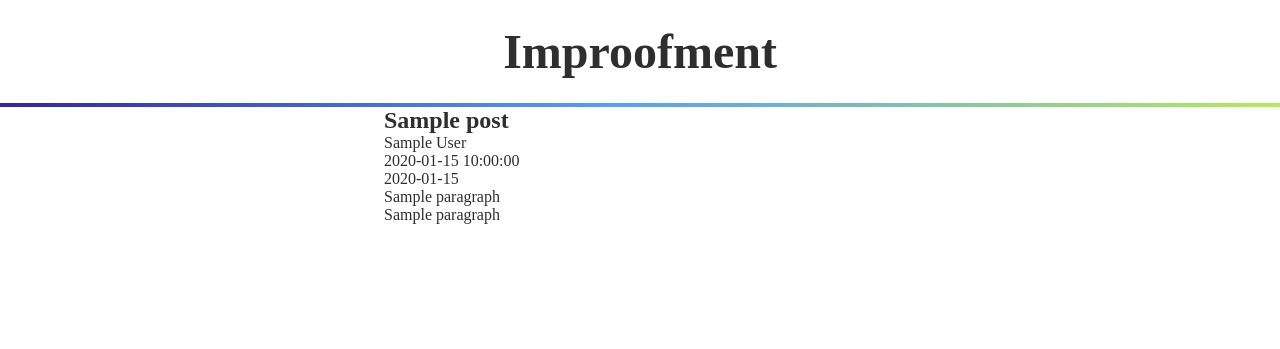
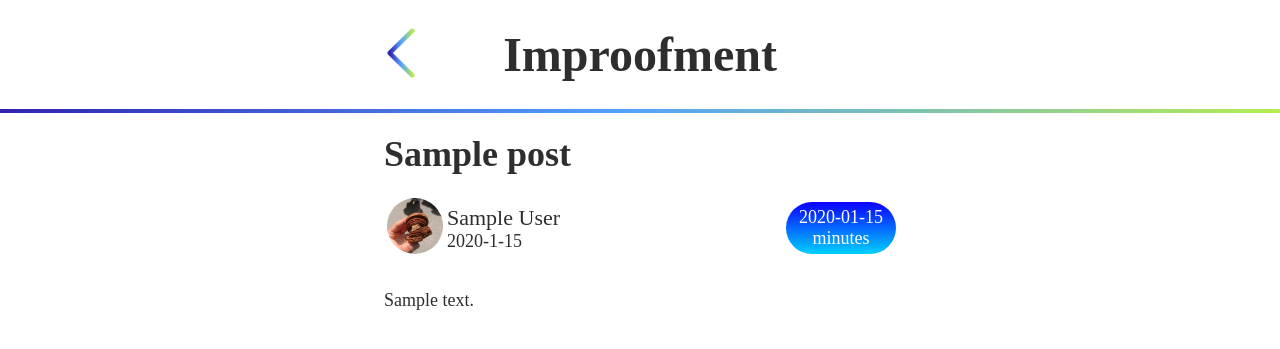
Before and after one commit to udosreis/flask-blog, a Flask app: template templates/post.html in a window 1280 px wide. Shown: the top 349 px of the page. Run offline with Flask 2, Linux system fonts and the light colour scheme; the template is opened without the code that fills it: most values are stand-ins (such as "Sample title", 1, 10 or a date in 2020).

Commit message:
New styling for the whole blog

```diff
--- a/application.py
+++ b/application.py
@@ -1,4 +1,5 @@
 import os
+from datetime import datetime
 from flask import Flask, redirect, render_template, request
 
 app = Flask(__name__, template_folder="templates")
@@ -13,20 +14,24 @@ def load_posts():
                 doc = ""
                 post["title"] = rf.readline().rstrip("\n")
                 post["author"] = rf.readline().rstrip("\n")
-                post["date"] = rf.readline().rstrip("\n")
+                post["date"] = datetime.strptime(rf.readline().rstrip("\n"), "%Y-%m-%d")
                 post["content"] = []
-                paragraph = ""
+
+                paragraph = {"text": "", "type": 0}
                 for line in rf:
                     if line == "\n":
                         post["content"].append(paragraph)
-                        paragraph = ""
+                        paragraph = {"text": "", "type": 0}
                     else:
-                        paragraph += line.rstrip("\n")
+                        paragraph["text"] += line.rstrip("\n")
                     doc += line.rstrip("\n") + " "
                 post["content"].append(paragraph)
+
                 post["readtime"] = round(len(doc.split()) / 275)
+                post["preview"] = doc[0:100]
+
                 posts.append(post)
-    return posts
+    return sorted(posts, key=lambda x: x["date"], reverse=True)
 
 
 posts = load_posts()
@@ -37,10 +42,10 @@ def home():
     return render_template("home.html", posts = posts)
 
 
-@app.route("/<date>/<title>")
-def post(date, title):
+@app.route("/<year>/<month>/<day>/<title>")
+def post(year, month, day, title):
     for post in posts:
-        if post["title"] == title and post["date"] == date:
+        if post["title"] == title and post["date"] == datetime(int(year), int(month), int(day)):
             return render_template("post.html", post = post)
 
 if __name__ == "__main__":
--- a/posts/bonjour-tout-le-monde.txt
+++ b/posts/bonjour-tout-le-monde.txt
@@ -1,7 +1,7 @@
 Bonjour tout le monde!
 Ugo Dos Reis
 2020-09-13
- Bonjour! Hola! Bună ziua! Olá! Hello!
+Bonjour! Hola! Bună ziua! Olá! Hello!
 
 Only one of those was looked up. Can you guess which one?
 
--- a/posts/e-learning.txt
+++ b/posts/e-learning.txt
@@ -7,18 +7,21 @@ Image: Pixabay
 With COVID around, most places where people meet have been closed or have had restrictions applied: sporting events have no more supporters, some restaurants can only do takeaway, gyms have shut down, and schools have moved to an online format.
 
 I have been part of this colossal societal experiment, where most activities are remote. Amid the pandemic, the university sent us back home, and we continued our courses through the use of e-learning.
+
 The Experience
 
 So far, online classes have been a mixed experience. On the one hand, attending online lectures isn't a major change due to the software. We can listen to the professor and see what he is writing, be broken down into groups to work on worksheets and discuss our solutions, and ask questions. On the other hand, we don't get to see most of our classmates and creating connections is harder because everything is done through a computer screen. Tests are also an issue because the anti-cheat programs are very cumbersome and have brought forward a handful of problems.
 How To Do Well
 
 Despite all of this, we have to accept and adapt. School is going to be online, regardless of whether we like it or not, and we all need strategies to maximize our chances of doing well.
+
 Organization
 
 Checklist, Goals, Box, Notebook, Pen, People, Man, Hand
 Image: Pixabay
 
 To make sure I don't forget important assignments and tests, I created a calendar with lecture times, test dates, work, etc. It lets me know when I can do homework and what I should focus on. On top of that, in the morning, I make a daily to-do list to make sure I finish everything that has to get done.
+
 Lifestyle
 
 Dumbbells, Training, Fitness, Gym, Workout, Exercise
--- a/static/styles.css
+++ b/static/styles.css
@@ -10,22 +10,52 @@
 header {
     width: 100%;
     height: 10%;
+    top: 0;
+    position: sticky;
+    background-color: #FFFFFF;
 }
 header div {
     background-image: linear-gradient(90deg, #3023AE 0%, #53A0FD 48%, #B4EC51 100%);
     height: 4px;
     width: 100%;
 }
+header table {
+    width: 40%;
+    min-width: 450px;
+    margin-right: auto;
+    margin-left: auto;
+}
+@keyframes shrink {
+    0% {
+        transform: scaleY(1);
+    }
+    50% {
+        transform: scaleY(0.7);
+    }
+    100% {
+        transform: scaleY(1);
+    }
+}
+header .arrows {
+    width: 50px;
+}
+header .arrows:hover {
+    animation: 0.75s ease-out 0s 1 shrink;
+}
 header h1 {
     font-family: JosefinSans-Thin_Bold;
     font-size: 48px;
     text-align: center;
-    padding: 24px;
+    padding: 24px 0px;
+}
+header img {
+    height: 50px;
 }
 
 /* Content */
 #wrapper {
     width: 40%;
+    min-width: 450px;
     margin-right: auto;
     margin-left: auto;
 }
@@ -100,3 +150,74 @@ header h1 {
     text-align: center;
     margin-top: 50px;
 }
+
+/* Post */
+/* <h2>{{ post["title"] }}</h1>
+    <div class="post-info">
+        <imr src=""/>
+        <p id="author">{{ post["author"] }}</p>
+        <p id="date">{{ post["date"] }}</p>
+
+        <p id="read-time">{{ post["readtime"] }}</p>
+    </div>
+    {% for paragraph in post["content"] %}
+        <p class="post-paragraph">{{ paragraph }}</p>
+        <p class="post-heading">{{ paragraph }}</p>
+        <br>*/
+h2 {
+    font-family: Inter-Regular_SemiBold;
+    font-size: 36px;
+    margin: 20px 0px;
+}
+.post-paragraph {
+    font-family: Inter-Regular_Medium;
+    font-size: 18px;
+}
+.post-heading {
+    font-family: Inter-Regular_Medium;
+    font-size: 24px;
+}
+.post-info {
+    width: 100%;
+    height: 60px;
+    display: table;
+}
+.author-date {
+    float: left;
+    width: 80%;
+}
+#author-img {
+    border-radius: 50%;
+    width: 56px;
+    height: auto;
+}
+#author {
+    font-family: Inter-Regular_SemiBold;
+    font-size: 22px;
+}
+#date {
+    font-family: Inter-Regular_Medium;
+    font-size: 18px;
+}
+#read-time {
+    height: 100%;
+    display: table-cell;
+    vertical-align: middle;
+}
+.post-info #read-time p {
+    float: right;
+    padding: 2px;
+    max-width: 100px;
+    min-width: 50px;
+    font-family: Inter-Regular_Black;
+    font-size: 18px;
+    color: #FFFFFF;
+    background-image: linear-gradient(-180deg, #0A00FF 0%, #00D0FF 100%);
+    border-radius: 50px / 50px;
+    padding: 5px;
+    text-align: center;
+}
+#post {
+    margin-top: 29px;
+    width: 100%;
+}
--- a/templates/layout.html
+++ b/templates/layout.html
@@ -4,12 +4,25 @@
     <head>
         <title>Improofment</title>
         <link rel="stylesheet" type= "text/css" href= "{{ url_for('static',filename='styles.css') }}">
+        <meta name="viewport" content="width=device-width, initial-scale=1.0">
     </head>
     <body>
         <header>
-            {% block back %}
-            {% endblock %}
-            <h1>Improofment</h1>
+            <table>
+                <tr>
+                    <td class="arrows">
+                        {% block back %}
+                        {% endblock %}
+                    </td>
+                    <td>
+                        <h1>Improofment</h1>
+                    </td>
+                    <td class="arrows">
+                        {% block forward %}
+                        {% endblock %}
+                    </td>
+                </tr>
+            </table>
             <div></div>
         </header>
         <div id="wrapper">
--- a/templates/post.html
+++ b/templates/post.html
@@ -1,21 +1,35 @@
 {% extends "layout.html" %}
 
 {% block back %}
-<a href="\"><imr src=""/></a>
+<a href="\"><img src="{{ url_for('static',filename='back-arrow.png') }}"/></a>
 {% endblock %}
 
 {% block body %}
     <h2>{{ post["title"] }}</h1>
     <div class="post-info">
-        <imr src=""/>
-        <p id="author">{{ post["author"] }}</p>
-        <p id="date">{{ post["date"] }}</p>
-
-        <p id="read-time">{{ post["readtime"] }}</p>
+        <div class="author-date">
+            <table>
+                <tr>
+                    <td><img src="{{ url_for('static',filename='profilepic.png') }}" id="author-img"/></td>
+                    <td>
+                        <p id="author">{{ post["author"] }}</p>
+                        <p id="date">{{ post["date"].year }}-{{ post["date"].month }}-{{ post["date"].day }}</p>
+                    </td>
+                </tr>
+            </table>
+        </div>
+        <div id="read-time">
+            <p>{{ post["readtime"] }} minutes</p>
+        </div>
     </div>
+    <div id="post">
     {% for paragraph in post["content"] %}
-        <p class="post-paragraph">{{ paragraph }}</p>
-        <p class="post-heading">{{ paragraph }}</p>
+        {% if paragraph["type"] %}
+        <p class="post-heading">{{ paragraph["text"] }}</p>
+        {% else %}
+        <p class="post-paragraph">{{ paragraph["text"] }}</p>
+        {% endif %}
         <br>
     {% endfor %}
+    </div>
 {% endblock %}
```
Also changed, not shown: other parts of static/styles.css (+24 -4 lines), templates/home.html (+5 -3 lines), static/back-arrow.png (added), static/up_btn.png (added).
